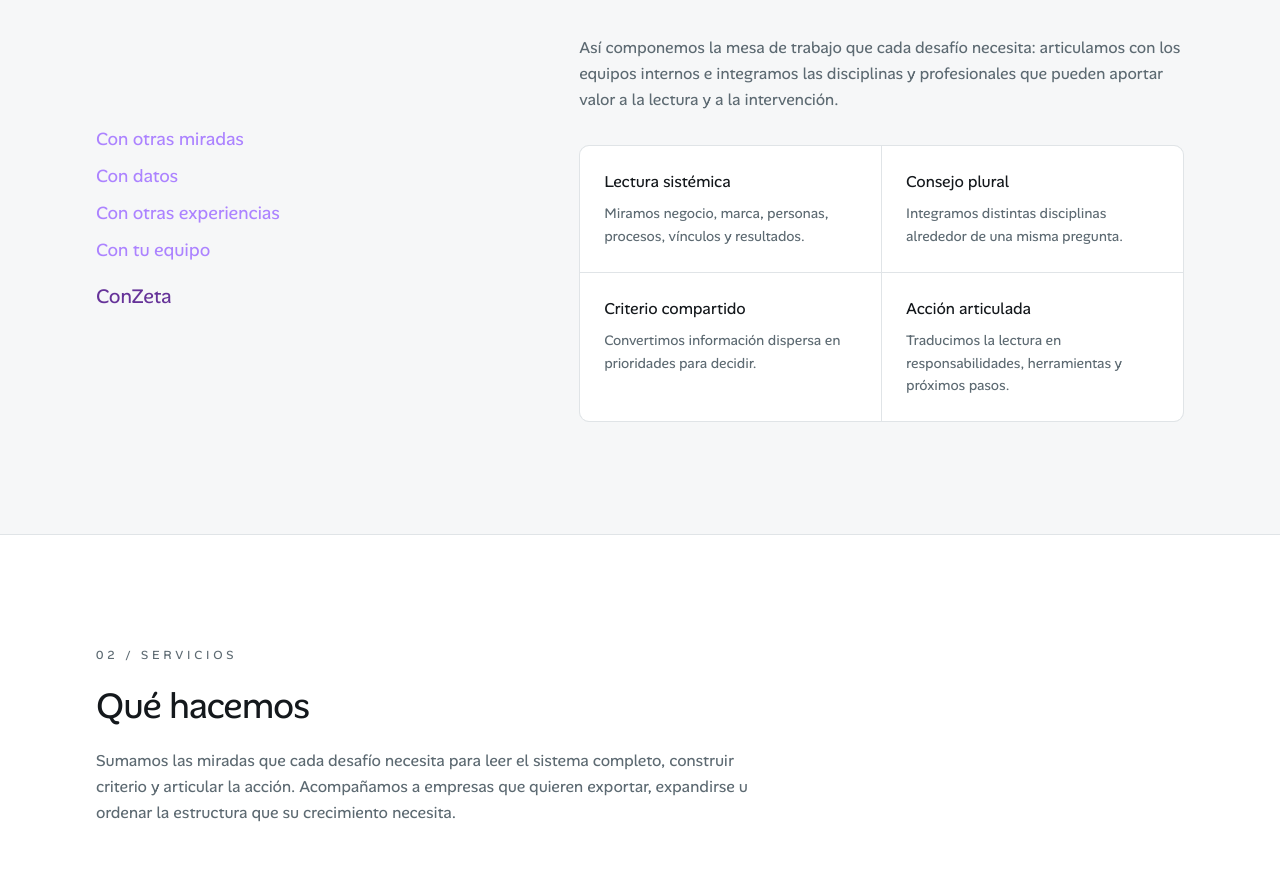
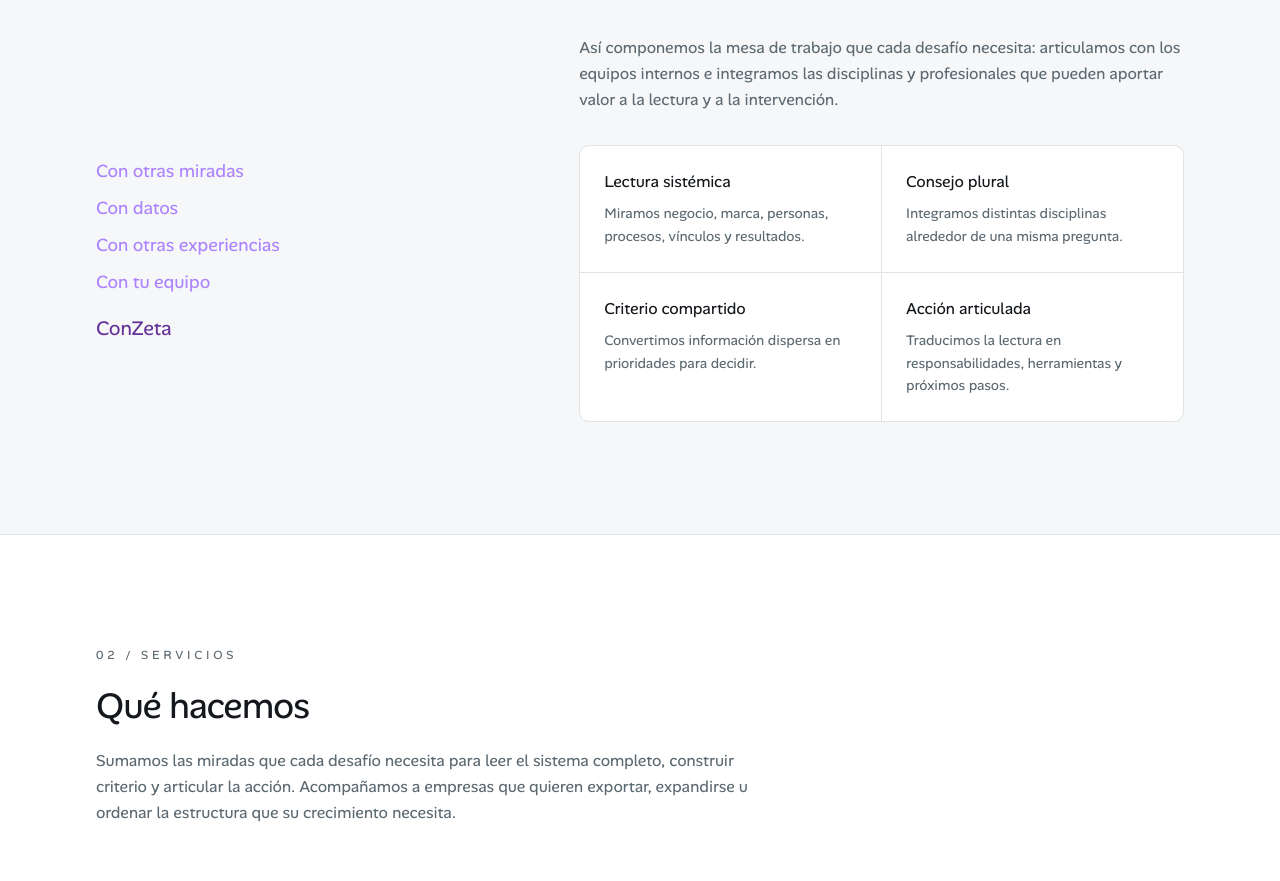
Before and after one commit to matumorel/conzeta, a Next.js app: page / in a window 1280 px wide. Shown: the part 1002-1883 px from the top of the page. Built offline with nearby package versions, Linux system fonts and the light colour scheme.

Commit message:
feat: adjust spacing in about section component
Increased mt-12 to mt-20 and lg:mt-32 to lg:mt-40 for better layout

Co-authored-by: matumorel <52887644+matumorel@users.noreply.github.com>

```diff
--- a/components/about-section.tsx
+++ b/components/about-section.tsx
@@ -8,7 +8,7 @@ export function AboutSection() {
             Nuestra perspectiva
           </h2>
 
-          <div className="mt-12 lg:mt-32">
+          <div className="mt-20 lg:mt-40">
             <ul className="flex flex-col items-start gap-2 text-left text-lg leading-relaxed">
               <li style={{ color: '#ac83ff' }}>Con otras miradas</li>
               <li style={{ color: '#ac83ff' }}>Con datos</li>
```
